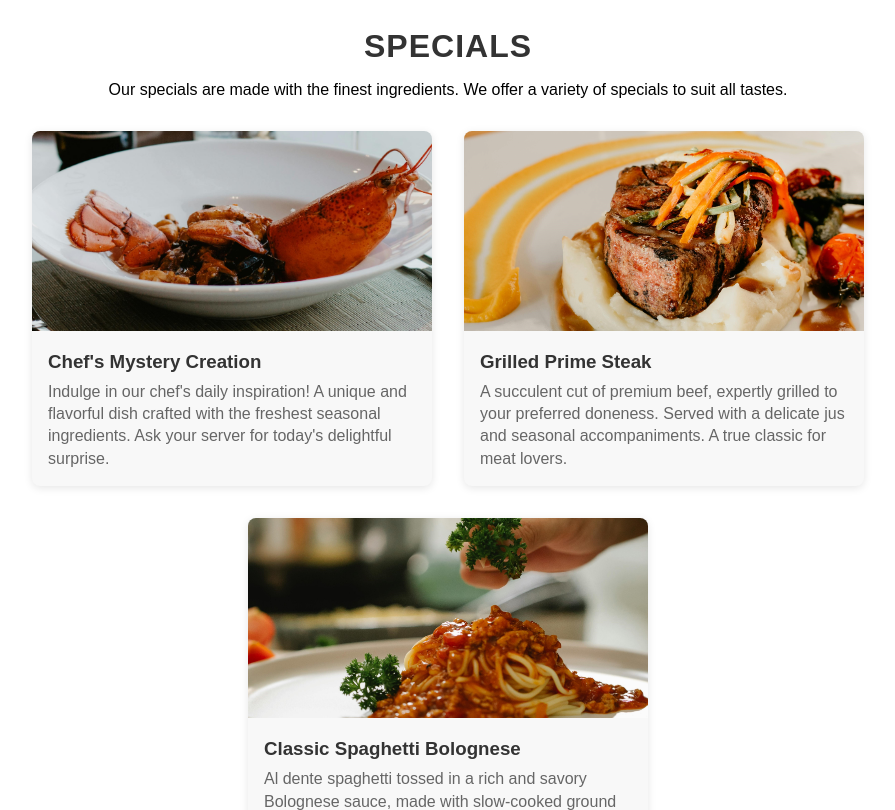
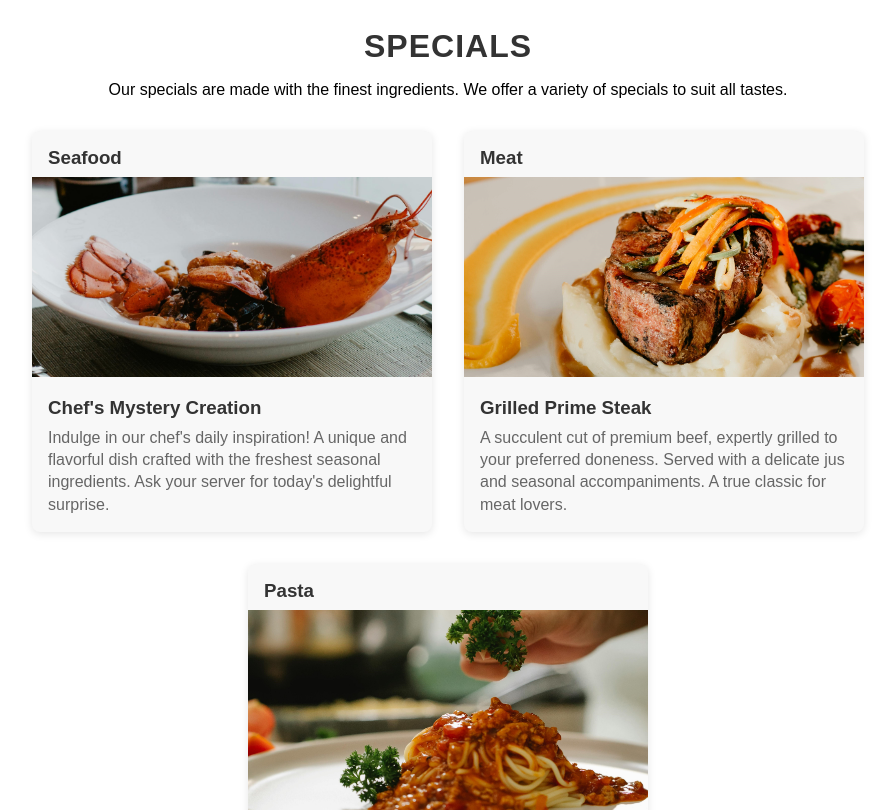
Before and after one commit to kayzin1122/capstone, a React (Create React App) app: page / in a window 1280 px wide. Shown: the part 420-1230 px from the top of the page, without its empty margins (192-1087 px from the left). Built offline with nearby package versions, Linux system fonts and the light colour scheme.

Commit message:
Add categories to default page

```diff
--- a/src/components/Specials.js
+++ b/src/components/Specials.js
@@ -6,16 +6,19 @@ function Specials() {
                 <p style={{ textAlign: "center" }}>Our specials are made with the finest ingredients. We offer a variety of specials to suit all tastes.</p>
                 <div className="specials-container">
                     <div className="special">
+                        <h3>Seafood</h3>
                         <img src="./images/lobster1.jpg" alt="Lobster" />
                         <h3>Chef's Mystery Creation</h3>
                         <p>Indulge in our chef's daily inspiration! A unique and flavorful dish crafted with the freshest seasonal ingredients. Ask your server for today's delightful surprise.</p>
                     </div>
                     <div className="special">
+                        <h3>Meat</h3>
                         <img src="./images/meat.jpg" alt="Steak" />
                         <h3>Grilled Prime Steak</h3>
                         <p>A succulent cut of premium beef, expertly grilled to your preferred doneness. Served with a delicate jus and seasonal accompaniments. A true classic for meat lovers.</p>
                     </div>
                     <div className="special">
+                        <h3>Pasta</h3>
                         <img src="./images/spagatti.jpg" alt="Spagatti" />
                         <h3>Classic Spaghetti Bolognese</h3>
                         <p>Al dente spaghetti tossed in a rich and savory Bolognese sauce, made with slow-cooked ground meat, tomatoes, and aromatic herbs. A comforting and timeless Italian favorite.</p>
```
